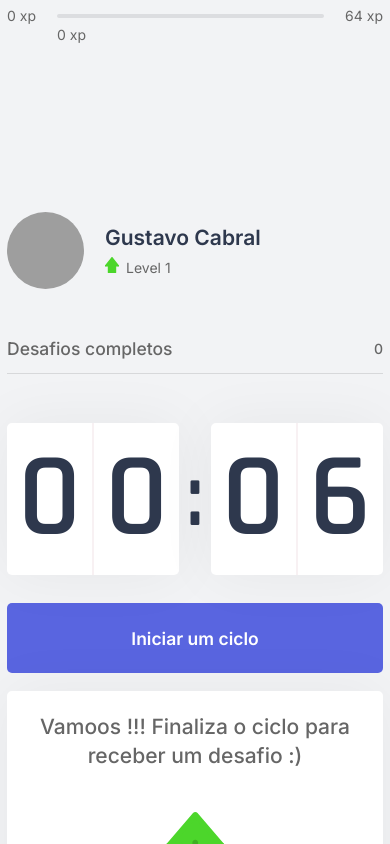
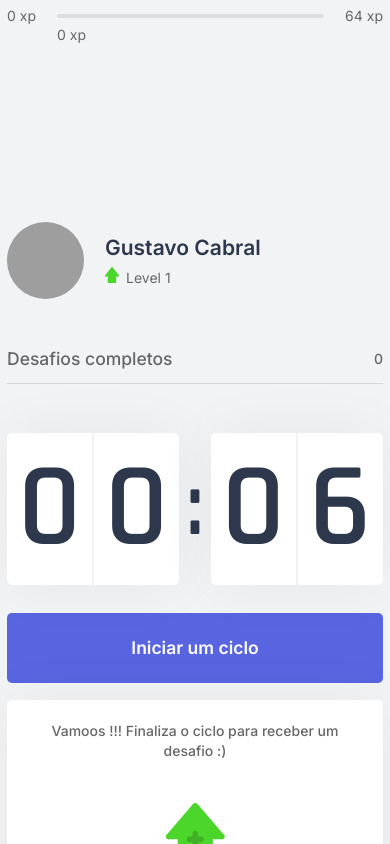
Before and after one commit to gustavocabralsouza/MoveIt-1.0, a Next.js app: page / in a window 390 px wide. Shown: the top 844 px of the page. Built offline with nearby package versions, Linux system fonts and the light colour scheme; grey boxes are pictures that could not be loaded.

Commit message:
added styles more

```diff
--- a/src/styles/components/ChallengeBox.module.css
+++ b/src/styles/components/ChallengeBox.module.css
@@ -109,3 +109,13 @@
 .challengeActive footer button:hover{
     filter: brightness(0.9);
 }
+
+@media(max-width: 460px) {
+    .challengeNotActive img {
+       margin:auto;
+       height: 80px;
+    }
+    .challengeNotActive strong {
+       font-size: 1rem;
+    }
+ }
```
